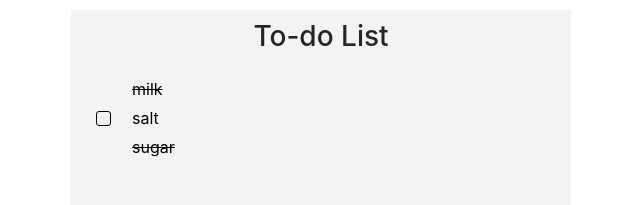
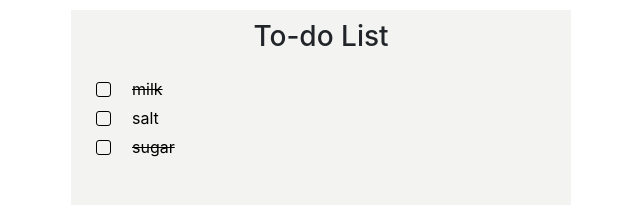
Before and after one commit to madhurabhujbal/todo-list, a React (Create React App) app: page / in a window 1280 px wide. Shown: the top 205 px of the page, without its empty margins (319-959 px from the left). Built offline with nearby package versions, Linux system fonts and the light colour scheme; the HTML template or start-up script is replaced by a standard one.

Commit message:
Rename the checkbox classname to display the checkbox for each list item

```diff
--- a/src/components/ListItem.jsx
+++ b/src/components/ListItem.jsx
@@ -13,7 +13,8 @@ function ListItem({
         <label className="checkbox-label">
           <input type="checkbox" />
           <span
-            className={getCheckBoxClassName(listItem.isChecked)}
+            // className={getCheckBoxClassName(listItem.isChecked)}
+            className="checkbox-new"
             onClick={() => deleteItem(listItem.id)}
           ></span>
         </label>
```
